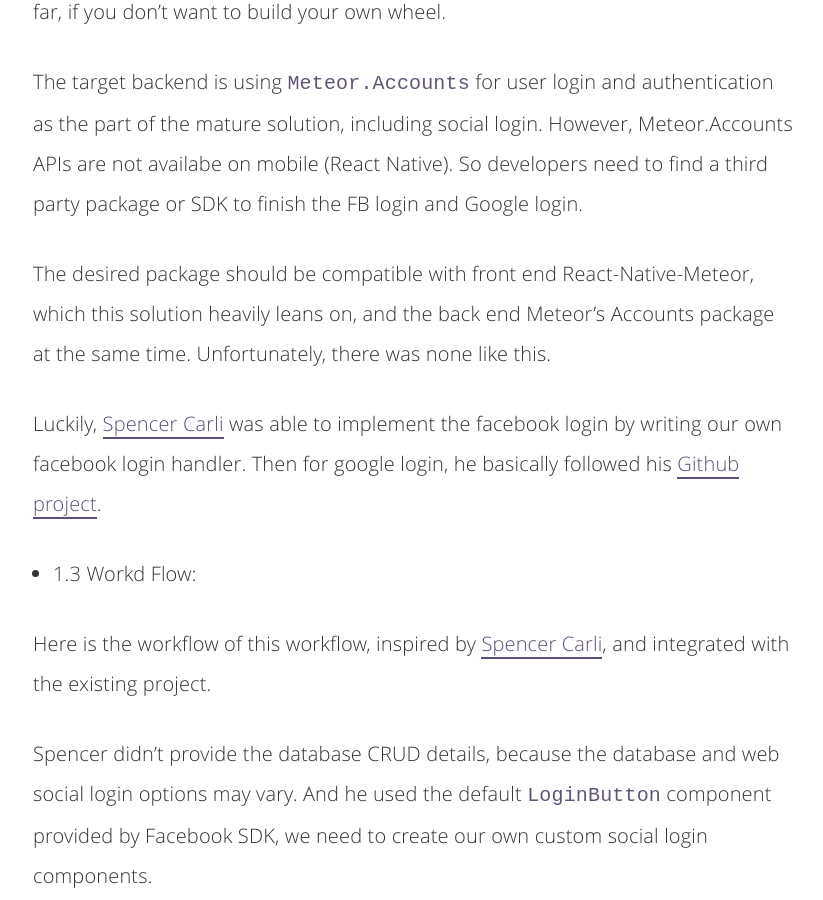
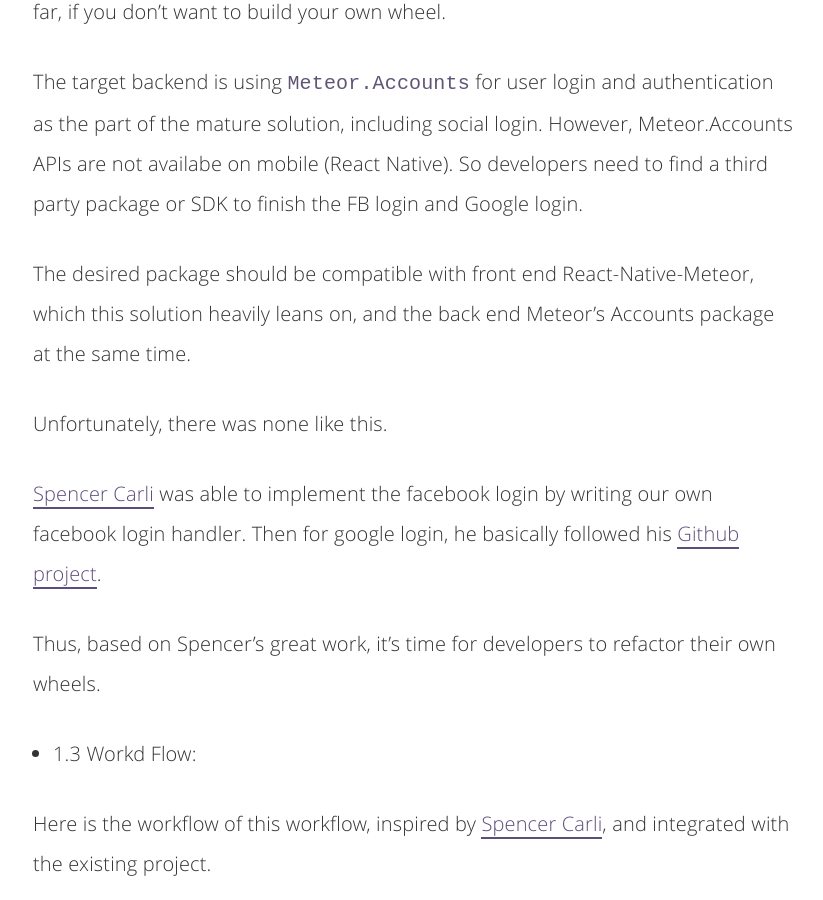
Before and after one commit to zywkloo/zywkloo.github.io, a Jekyll site: the page built from _posts/2019-09-05-React-Native-Meteor-SocialLogin.md, in a window 1280 px wide and 900 px high, scrolled down 1019 px. Shown: the whole window, without its empty margins (227-1050 px from the left). Built offline with Jekyll 4.4.1, drawn with Linux system fonts in a browser that asks for light colours; comment, search, counter and statistics services are not loaded.

Commit message:
Update 2019-09-05-React-Native-Meteor-SocialLogin.md

```diff
--- a/_posts/2019-09-05-React-Native-Meteor-SocialLogin.md
+++ b/_posts/2019-09-05-React-Native-Meteor-SocialLogin.md
@@ -29,9 +29,13 @@
 
 The target backend is using `Meteor.Accounts` for user login and authentication as the part of the mature solution, including social login. However, Meteor.Accounts APIs are not availabe on mobile (React Native). So developers need to find a third party package or SDK to finish the FB login and Google login.
 
-The desired package should be compatible with front end React-Native-Meteor, which this solution heavily leans on, and the back end Meteor's Accounts package at the same time. Unfortunately, there was none like this.
+The desired package should be compatible with front end React-Native-Meteor, which this solution heavily leans on, and the back end Meteor's Accounts package at the same time.
 
-Luckily, [Spencer Carli](https://medium.com/@spencer_carli) was able to implement the facebook login by writing our own facebook login handler. Then for google login, he basically followed his [Github project](https://github.com/spencercarli/meteor-accounts-google-oauth).
+Unfortunately, there was none like this.
+
+[Spencer Carli](https://medium.com/@spencer_carli) was able to implement the facebook login by writing our own facebook login handler. Then for google login, he basically followed his [Github project](https://github.com/spencercarli/meteor-accounts-google-oauth).
+
+Thus, based on Spencer's great work, it's time for developers to refactor their own wheels.
 
 * 1.3 Workd Flow:
 
```
